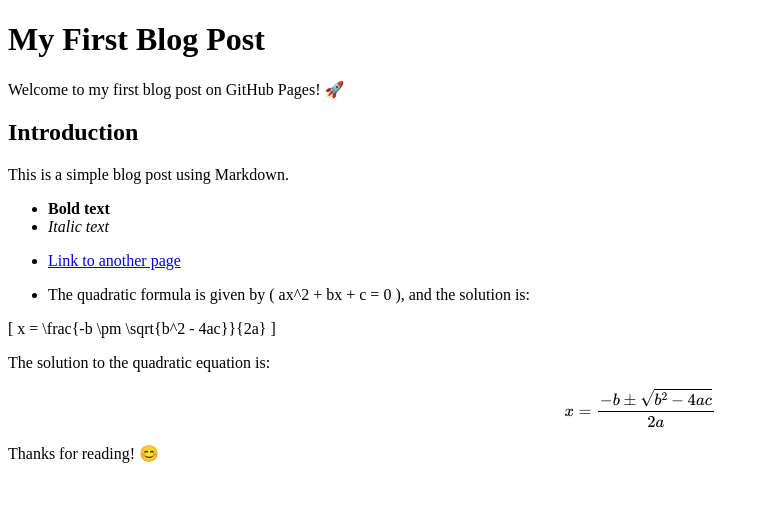
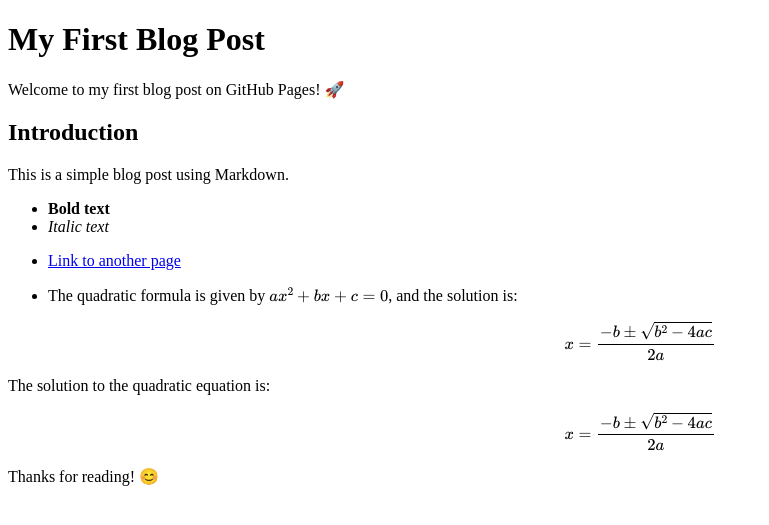
Before and after one commit to KamilaKare/KamilaKare.github.io, a Jekyll site: the page built from post/first-blog-article.md, in a window 1280 px wide. Shown: the top 525 px of the page, without its empty margins (0-769 px from the left). Built offline with Jekyll 4.4.1, drawn with Linux system fonts in a browser that asks for light colours; formulas are drawn with MathJax 3.

```diff
--- a/post/first-blog-article.md
+++ b/post/first-blog-article.md
@@ -14,11 +14,11 @@ This is a simple blog post using Markdown.
 - *Italic text*
 - [Link to another page](another-page.md)
 
-- The quadratic formula is given by \( ax^2 + bx + c = 0 \), and the solution is:
+- The quadratic formula is given by $ ax^2 + bx + c = 0 $, and the solution is:
 
-\[
+\\[
 x = \frac{-b \pm \sqrt{b^2 - 4ac}}{2a}
-\]
+\\]
 
 The solution to the quadratic equation is:
 
```
